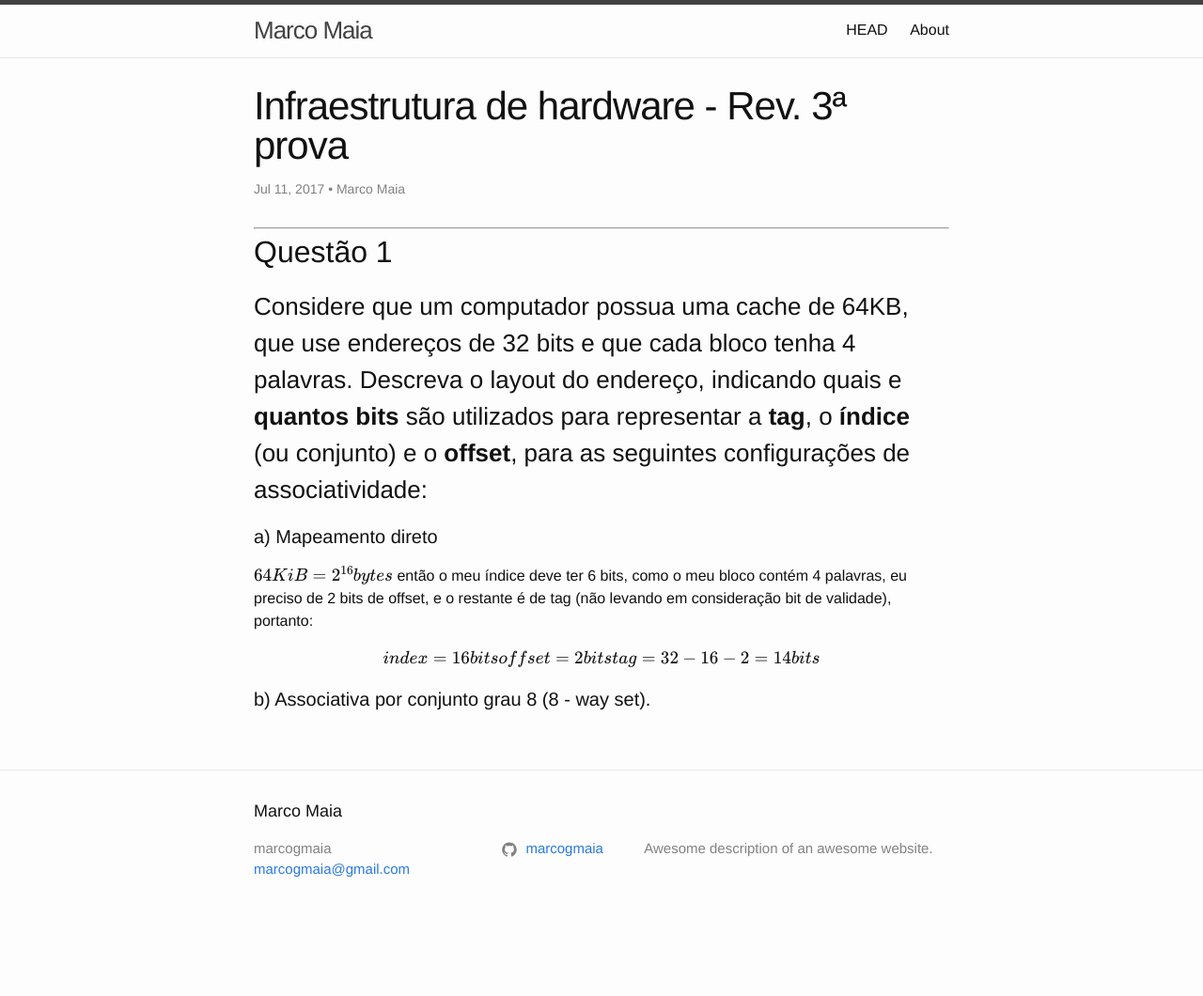
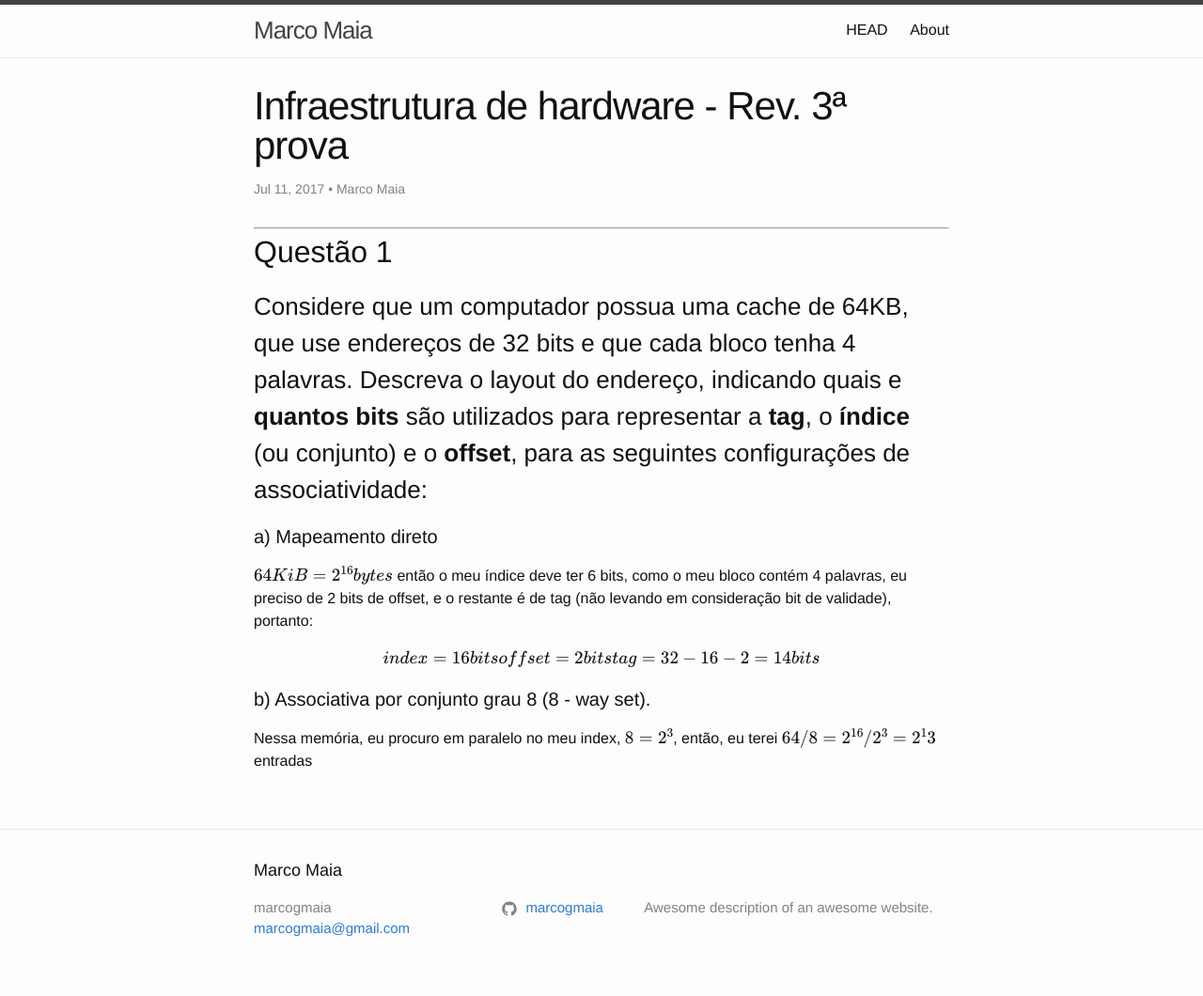
Before and after one commit to marcogmaia/marcogmaia.com, a Jekyll site: the page built from _posts/notes/2017-07-11-revisa-infra-hardware-prova3.md, in a window 1280 px wide. Shown: the whole page at 94% size. Built offline with Jekyll 4.4.1, drawn with Linux system fonts in a browser that asks for light colours; formulas are drawn with MathJax 3; before the commit the page ends 997 px from its top, so only the background shows below that.

Commit message:
hardware

```diff
--- a/_posts/notes/2017-07-11-revisa-infra-hardware-prova3.md
+++ b/_posts/notes/2017-07-11-revisa-infra-hardware-prova3.md
@@ -22,3 +22,5 @@
 
 
 #### b) Associativa por conjunto grau 8 (8 - way set).
+
+Nessa memória, eu procuro em paralelo no meu index, $$ 8 = 2^3 $$, então, eu terei $$64/8 = 2^{16}/2^3 = 2^13$$ entradas
```
